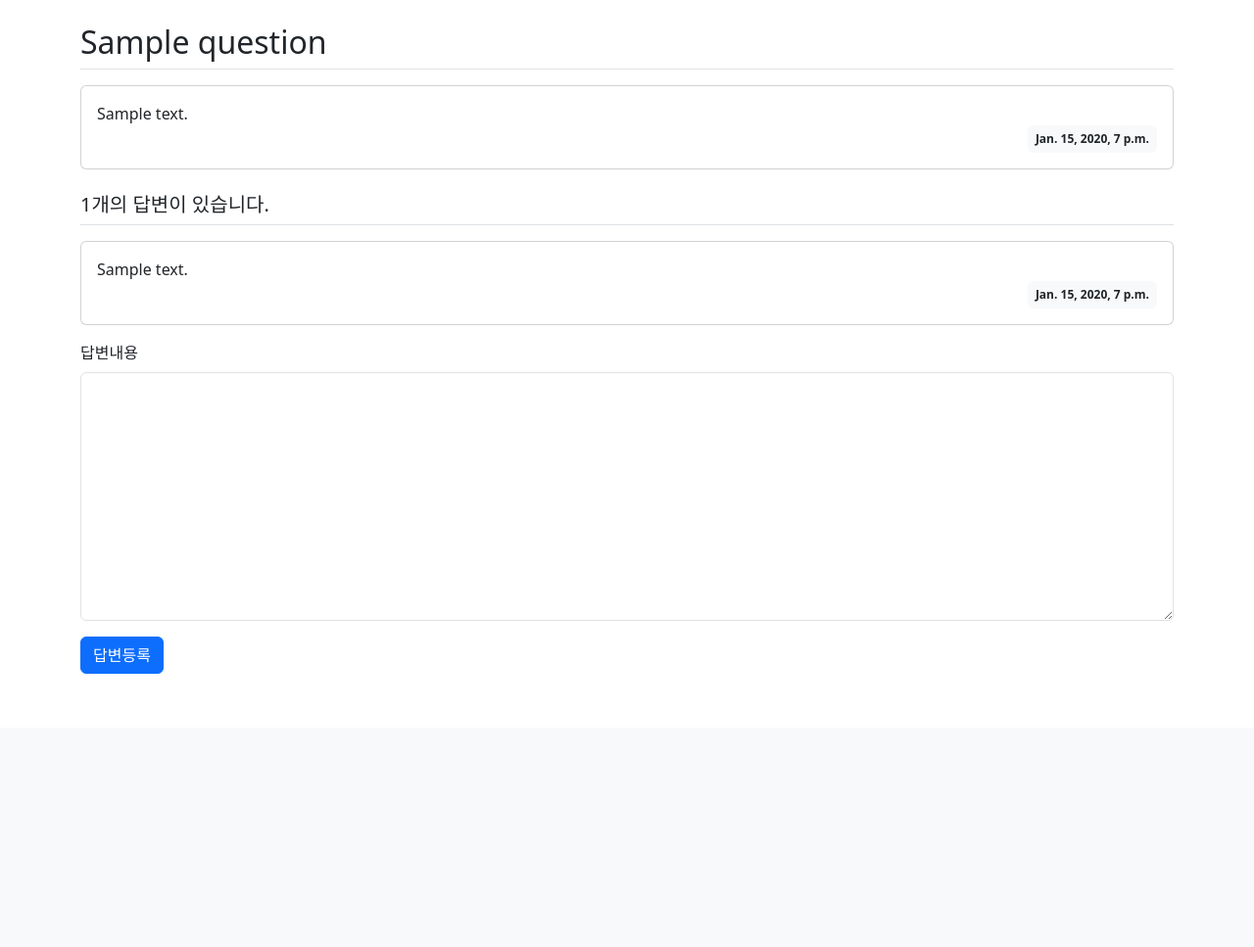
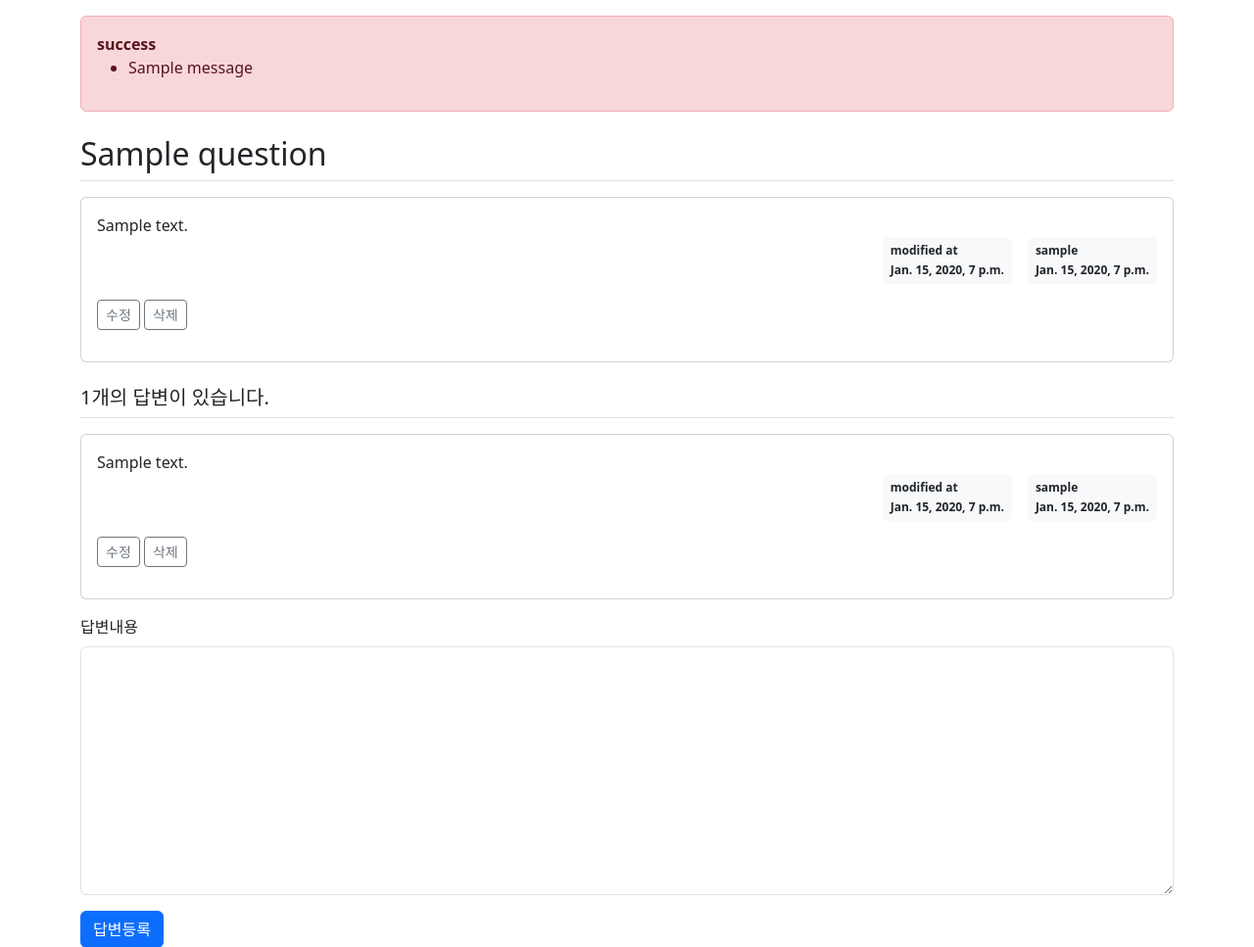
Before and after one commit to andtomorrow/django_wikidocs01, a Django app: page /pybo/answer/create/1/ in a window 1280 px wide. Shown: the part 57-1024 px from the top of the page at 98% size. Before the commit the page ends 745 px from the top, so only its background shows below. Run offline with Django 4.2, Linux system fonts and the light colour scheme; a user stored in the database is signed in; tables that the repository leaves empty hold one stand-in row (values such as "Sample post"); one stand-in notice (Sample message) is shown; some libraries are stand-ins or nearby versions.

Commit message:
add modification and deletion

```diff
--- a/pybo/models.py
+++ b/pybo/models.py
@@ -6,6 +6,7 @@ class Question(models.Model):
     subject = models.CharField(max_length=200)
     content = models.TextField()
     create_date = models.DateTimeField()
+    modify_date = models.DateTimeField(null=True, blank=True)
 
     def __str__(self):
         return self.subject
@@ -16,3 +17,4 @@ class Answer(models.Model):
     question = models.ForeignKey(Question, on_delete=models.CASCADE)
     content = models.TextField()
     create_date = models.DateTimeField()
+    modify_date = models.DateTimeField(null=True, blank=True)
--- a/pybo/urls.py
+++ b/pybo/urls.py
@@ -9,4 +9,8 @@ urlpatterns = [
     path('<int:question_id>/', views.detail, name='detail'),
     path('answer/create/<int:question_id>/', views.answer_create, name='answer_create'),
     path('question/create/', views.question_create, name='question_create'),
+    path('question/modify/<int:question_id>/', views.question_modify, name='question_modify'),
+    path('question/delete/<int:question_id>/', views.question_delete, name='question_delete'),
+    path('answer/modify/<int:answer_id>/', views.answer_modify, name='answer_modify'),
+    path('answer/delete/<int:answer_id>/', views.answer_delete, name='answer_delete'),
 ]
--- a/pybo/views.py
+++ b/pybo/views.py
@@ -1,9 +1,10 @@
 from django.shortcuts import render, get_object_or_404, redirect
 from django.utils import timezone
-from .models import Question
+from .models import Question, Answer
 from .forms import QuestionForm, AnswerForm
 from django.core.paginator import Paginator
 from django.contrib.auth.decorators import login_required
+from django.contrib import messages
 
 
 def index(request):
@@ -56,3 +57,58 @@ def question_create(request):
         form = QuestionForm()
     context = {'form': form}
     return render(request, 'pybo/question_form.html', context)
+
+
+@login_required(login_url='common:login')
+def question_modify(request, question_id):
+    question = get_object_or_404(Question, pk=question_id)
+    if request.user != question.author:
+        messages.error(request, '수정 권한이 없습니다')
+        return redirect('pybo:detail', question_id=question.id)
+    if request.method == "POST":
+        form = QuestionForm(request.POST, instance=question)
+        if form.is_valid():
+            question = form.save(commit=False)
+            question.modify_date = timezone.now()
+            question.saveI()
+            return redirect('pybo:detail', question_id = question.id)
+    else:
+        form = QuestionForm(instance=question)
+    context = {'form': form}
+    return render(request, 'pybo/question_form.html', context)
+
+@login_required(login_url='common:login')
+def question_delete(request, question_id):
+    question = get_object_or_404(Question, pk=question_id)
+    if request.user != question.author:
+        messages.error(request, '삭제 권한이 없습니다')
+        return redirect('pybo:detail', question_id=question.id)
+    question.delete()
+    return redirect('pybo:index')
+
+@login_required(login_url='common:login')
+def answer_modify(request, answer_id):
+    answer = get_object_or_404(Answer, pk=answer_id)
+    if request.user != answer.author:
+        messages.error(request, '수정 권한이 없습니다')
+        return redirect('pybo:detail', question_id=answer.question.id)
+    if request.method == "POST":
+        form = AnswerForm(request.POST, instance=answer)
+        if form.is_valid():
+            answer = form.save(commit=False)
+            answer.modify_date = timezone.now()
+            answer.save()
+            return redirect('pybo:detail', question_id=answer.question.id)
+    else:
+        form = AnswerForm(instance=answer)
+    context = {'answer': answer, 'form': form}
+    return render(request, 'pybo/answer_form.html', context)
+
+@login_required(login_url='common:login')
+def answer_delete(request, answer_id):
+    answer = get_object_or_404(Answer, pk=answer_id)
+    if request.user != answer.author:
+        messages.erorr(request, '삭제 권한이 없습니다')
+    else:
+        answer.delete()
+    return redirect('pybo:detail', question_id = answer.question.id)
--- a/templates/base.html
+++ b/templates/base.html
@@ -8,7 +8,7 @@
     <link rel="stylesheet" href="{% static "bootstrap.min.css" %}" /> <link rel="stylesheet" href="{% static "style.css" %}">
   </head>
   <body>
-    {% include "navbar.html" %} {% block content %}{% endblock content %}
+    {% include "navbar.html" %} {% block content %}{% endblock content %} {% block script %}{% endblock script %}
   </body>
   <script src="{% static 'bootstrap.min.js' %}"></script>
 </html>
--- a/templates/pybo/question_detail.html
+++ b/templates/pybo/question_detail.html
@@ -1,12 +1,38 @@
 {% extends "base.html" %} {% block content %}
 <div class="container my-3">
+  <!-- message 표시 -->
+  {% if messages %}
+  <div class="alert alert-danger my-3" role="alert">
+    {% for message in messages %}
+    <strong>{{ message.tags }}</strong>
+    <ul>
+      <li>{{ message.message }}</li>
+    </ul>
+    {% endfor %}
+  </div>
+  {% endif %}
   <!-- 질문 -->
   <h2 class="border-bottom py-2">{{ question.subject }}</h2>
   <div class="card my-3">
     <div class="card-body">
       <div class="card-text" style="white-space: pre-line">{{ question.content }}</div>
       <div class="d-flex justify-content-end">
-        <div class="badge bg-light text-dark p-2">{{ question.create_date }}</div>
+        {% if question.modify_date %}
+        <div class="badge bg-light text-dark p-2 text-start mx-3">
+          <div class="mb-2">modified at</div>
+          <div>{{ question.modify_date }}</div>
+        </div>
+        {% endif %}
+        <div class="badge bg-light text-dark p-2 text-start">
+          <div class="mb-2">{{ question.author.username }}</div>
+          <div>{{ question.create_date }}</div>
+        </div>
+      </div>
+      <div class="my-3">
+        {% if request.user == question.author %}
+        <a href="{% url 'pybo:question_modify' question.id %}" class="btn btn-sm btn-outline-secondary">수정</a>
+        <a href="javascript:void(0)" class="delete btn btn-sm btn-outline-secondary" data-uri="{% url 'pybo:question_delete' question.id %}">삭제</a>
+        {% endif %}
       </div>
     </div>
   </div>
@@ -17,7 +43,22 @@
     <div class="card-body">
       <div class="card-text" style="white-space: pre-line">{{ answer.content }}</div>
       <div class="d-flex justify-content-end">
-        <div class="badge bg-light text-dark p-2">{{ answer.create_date }}</div>
+        {% if answer.modify_date %}
+        <div class="badge bg-light text-dark p-2 text-start mx-3">
+          <div class="mb-2">modified at</div>
+          <div>{{ answer.modify_date }}</div>
+        </div>
+        {% endif %}
+        <div class="badge bg-light text-dark p-2 text-start">
+          <div class="mb-2">{{ answer.author.username }}</div>
+          <div>{{ answer.create_date }}</div>
+        </div>
+      </div>
+      <div class="my-3">
+        {% if request.user == answer.author %}
+        <a href="{% url 'pybo:answer_modify' answer.id %}" class="btn btn-sm btn-outline-secondary">수정</a>
+        <a href="#" class="delete btn btn-sm btn-outline-secondary" data-uri="{% url 'pybo:answer_delete' answer.id %}">삭제</a>
+        {% endif %}
       </div>
     </div>
   </div>
@@ -46,4 +87,17 @@
   </form>
 </div>
 
-{% endblock content %}
+{% endblock content %} {% block script %}
+
+<script type="text/javascript">
+  const delete_elements = document.getElementsByClassName("delete")
+  Array.from(delete_elements).forEach(function (element) {
+    element.addEventListener("click", function () {
+      if (confirm("정말로 삭제하시겠습니까?")) {
+        location.href = this.dataset.uri
+      }
+    })
+  })
+</script>
+
+{% endblock script %}
```
Also changed, not shown: templates/pybo/answer_form.html (added, +14 -0 lines), templates/pybo/question_list.html (+6 -7 lines), pybo/migrations/0004_answer_modify_date_question_modify_date.py (added).
